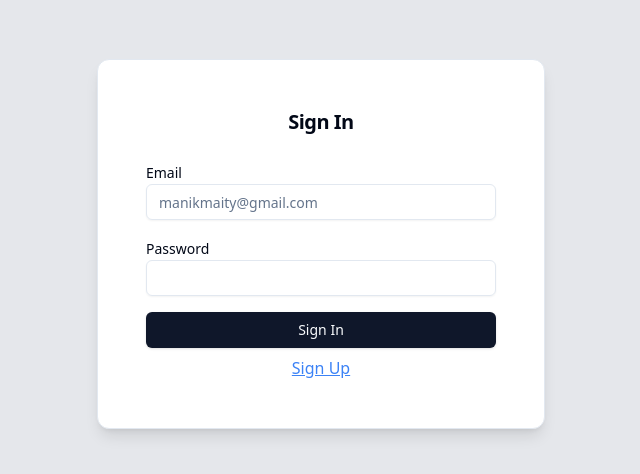
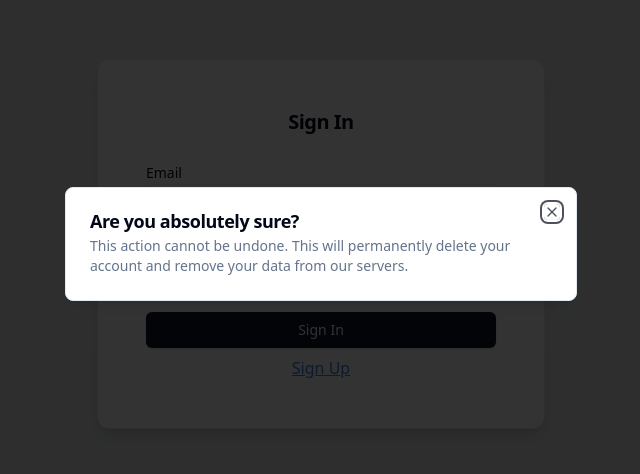
Before and after one commit to ManikMaity/Note-App, a React (Vite) app in the folder frontend/: page /signin in a window 1280 px wide. Shown: the part 156-630 px from the top of the page, without its empty margins (319-959 px from the left). Built offline with nearby package versions, Linux system fonts and the light colour scheme; no server answers.

Commit message:
Added Input bar

```diff
--- a/frontend/package.json
+++ b/frontend/package.json
@@ -10,6 +10,7 @@
     "preview": "vite preview"
   },
   "dependencies": {
+    "@radix-ui/react-dialog": "^1.1.6",
     "@radix-ui/react-label": "^2.1.2",
     "@radix-ui/react-slot": "^1.1.2",
     "@radix-ui/react-toast": "^1.2.6",
--- a/frontend/src/App.jsx
+++ b/frontend/src/App.jsx
@@ -1,6 +1,7 @@
 import { QueryClient, QueryClientProvider } from "@tanstack/react-query";
 import AppRoutes from "./pages/Routes";
 import { Toaster } from "@/components/ui/toaster"
+import ModelContainer from "./components/organisms/Models/ModelContainer";
 
 function App() {
 
@@ -9,6 +10,7 @@
   return (
     <QueryClientProvider client={queryClient}>
       <AppRoutes/>
+      <ModelContainer/>
       <Toaster/>
     </QueryClientProvider>
   )
--- /dev/null
+++ b/frontend/src/components/molecules/InputBar.jsx
@@ -0,0 +1,63 @@
+import React, { useState } from "react";
+import { Mic, Image, Pen } from "lucide-react";
+import { Input } from "../ui/input";
+import { Button } from "../ui/button";
+
+const InputBar = () => {
+  const [showTextInput, setShowTextInput] = useState(false);
+  const [isRecording, setIsRecording] = useState(false);
+  const [mediaRecorder, setMediaRecorder] = useState(null);
+  const [audioChunks, setAudioChunks] = useState([]);
+
+  // Toggle text input visibility
+  const handleTextInputClick = () => {
+    setShowTextInput(!showTextInput);
+  };
+
+  return (
+    <footer className="shadow-lg bg-gray-50 p-2 rounded-md">
+      <div className="container">
+        {showTextInput && (
+          <div className="mb-3">
+            <Input
+              type="text"
+              placeholder="Type a message..."
+              className="w-full rounded-lg border border-gray-300 focus:outline-none focus:ring-2 focus:ring-blue-500"
+            />
+          </div>
+        )}
+
+        <div className="flex items-center justify-between">
+          <div className="flex gap-2">
+            <Button
+              variant="ghost"
+              onClick={handleTextInputClick}
+              className="flex items-center"
+            >
+              <Pen size={20} />
+            </Button>
+
+            <label className="flex items-center cursor-pointer">
+              <input type="file" accept="image/*" className="hidden" />
+              <Button variant="ghost" className="flex items-center">
+                <Image size={20} />
+              </Button>
+            </label>
+          </div>
+
+          <Button
+            variant="destructive"
+            size="lg"
+            onClick={() => {}}
+            className="flex items-center rounded-full"
+          >
+            <Mic size={20} />
+            <span>Record</span>
+          </Button>
+        </div>
+      </div>
+    </footer>
+  );
+};
+
+export default InputBar;
--- a/frontend/src/components/organisms/MainLayout.jsx
+++ b/frontend/src/components/organisms/MainLayout.jsx
@@ -8,6 +8,7 @@
 import { Button } from "../ui/button";
 import { Link, useLocation } from "react-router-dom";
 import Header from "../molecules/Header";
+import InputBar from "../molecules/InputBar";
 
 const SidebarLinks = [
   {
@@ -23,10 +24,7 @@
 ];
 
 export default function MainLayout({ children }) {
-
-    const location = useLocation();
-
-
+  const location = useLocation();
 
   return (
     <ResizablePanelGroup
@@ -49,7 +47,14 @@
 
           <div className="flex flex-col gap-2 mt-4">
             {SidebarLinks.map((link, index) => (
-              <Button variant={location.pathname === link.path ? "sidebarActive" : "sidebar"} key={index} className="w-full justify-start" asChild>
+              <Button
+                variant={
+                  location.pathname === link.path ? "sidebarActive" : "sidebar"
+                }
+                key={index}
+                className="w-full justify-start"
+                asChild
+              >
                 <Link to={link.path}>
                   <link.icon />
                   <p>{link.name}</p>
@@ -62,8 +67,13 @@
 
       <ResizableHandle />
 
-      <ResizablePanel defaultSize={80} className="p-2">
-        <Header/>
+      <ResizablePanel defaultSize={80} className="p-2 relative">
+        <Header />
+        {children}
+
+        <div className="absolute bottom-0 w-full pr-4 pb-2">
+          <InputBar />
+        </div>
       </ResizablePanel>
     </ResizablePanelGroup>
   );
--- /dev/null
+++ b/frontend/src/components/organisms/Models/CreateNoteModal.jsx
@@ -0,0 +1,30 @@
+import {
+  Dialog,
+  DialogContent,
+  DialogDescription,
+  DialogHeader,
+  DialogTitle,
+} from "@/components/ui/dialog";
+import useModalStore from "@/hooks/store/modalStore";
+
+function CreateNoteModal() {
+
+    const {createNoteModalOpen, closeCreateNote} = useModalStore();
+
+
+  return (
+    <Dialog open={createNoteModalOpen} onOpenChange={() => closeCreateNote()}>
+      <DialogContent>
+        <DialogHeader>
+          <DialogTitle>Are you absolutely sure?</DialogTitle>
+          <DialogDescription>
+            This action cannot be undone. This will permanently delete your
+            account and remove your data from our servers.
+          </DialogDescription>
+        </DialogHeader>
+      </DialogContent>
+    </Dialog>
+  );
+}
+
+export default CreateNoteModal;
--- /dev/null
+++ b/frontend/src/components/organisms/Models/ModelContainer.jsx
@@ -0,0 +1,11 @@
+import CreateNoteModal from "./CreateNoteModal"
+
+function ModelContainer() {
+  return (
+    <>
+      <CreateNoteModal/>
+    </>
+  )
+}
+
+export default ModelContainer
--- /dev/null
+++ b/frontend/src/components/ui/dialog.jsx
@@ -0,0 +1,94 @@
+import * as React from "react"
+import * as DialogPrimitive from "@radix-ui/react-dialog"
+import { X } from "lucide-react"
+
+import { cn } from "@/lib/utils"
+
+const Dialog = DialogPrimitive.Root
+
+const DialogTrigger = DialogPrimitive.Trigger
+
+const DialogPortal = DialogPrimitive.Portal
+
+const DialogClose = DialogPrimitive.Close
+
+const DialogOverlay = React.forwardRef(({ className, ...props }, ref) => (
+  <DialogPrimitive.Overlay
+    ref={ref}
+    className={cn(
+      "fixed inset-0 z-50 bg-black/80  data-[state=open]:animate-in data-[state=closed]:animate-out data-[state=closed]:fade-out-0 data-[state=open]:fade-in-0",
+      className
+    )}
+    {...props} />
+))
+DialogOverlay.displayName = DialogPrimitive.Overlay.displayName
+
+const DialogContent = React.forwardRef(({ className, children, ...props }, ref) => (
+  <DialogPortal>
+    <DialogOverlay />
+    <DialogPrimitive.Content
+      ref={ref}
+      className={cn(
+        "fixed left-[50%] top-[50%] z-50 grid w-full max-w-lg translate-x-[-50%] translate-y-[-50%] gap-4 border bg-background p-6 shadow-lg duration-200 data-[state=open]:animate-in data-[state=closed]:animate-out data-[state=closed]:fade-out-0 data-[state=open]:fade-in-0 data-[state=closed]:zoom-out-95 data-[state=open]:zoom-in-95 data-[state=closed]:slide-out-to-left-1/2 data-[state=closed]:slide-out-to-top-[48%] data-[state=open]:slide-in-from-left-1/2 data-[state=open]:slide-in-from-top-[48%] sm:rounded-lg",
+        className
+      )}
+      {...props}>
+      {children}
+      <DialogPrimitive.Close
+        className="absolute right-4 top-4 rounded-sm opacity-70 ring-offset-background transition-opacity hover:opacity-100 focus:outline-none focus:ring-2 focus:ring-ring focus:ring-offset-2 disabled:pointer-events-none data-[state=open]:bg-accent data-[state=open]:text-muted-foreground">
+        <X className="h-4 w-4" />
+        <span className="sr-only">Close</span>
+      </DialogPrimitive.Close>
+    </DialogPrimitive.Content>
+  </DialogPortal>
+))
+DialogContent.displayName = DialogPrimitive.Content.displayName
+
+const DialogHeader = ({
+  className,
+  ...props
+}) => (
+  <div
+    className={cn("flex flex-col space-y-1.5 text-center sm:text-left", className)}
+    {...props} />
+)
+DialogHeader.displayName = "DialogHeader"
+
+const DialogFooter = ({
+  className,
+  ...props
+}) => (
+  <div
+    className={cn("flex flex-col-reverse sm:flex-row sm:justify-end sm:space-x-2", className)}
+    {...props} />
+)
+DialogFooter.displayName = "DialogFooter"
+
+const DialogTitle = React.forwardRef(({ className, ...props }, ref) => (
+  <DialogPrimitive.Title
+    ref={ref}
+    className={cn("text-lg font-semibold leading-none tracking-tight", className)}
+    {...props} />
+))
+DialogTitle.displayName = DialogPrimitive.Title.displayName
+
+const DialogDescription = React.forwardRef(({ className, ...props }, ref) => (
+  <DialogPrimitive.Description
+    ref={ref}
+    className={cn("text-sm text-muted-foreground", className)}
+    {...props} />
+))
+DialogDescription.displayName = DialogPrimitive.Description.displayName
+
+export {
+  Dialog,
+  DialogPortal,
+  DialogOverlay,
+  DialogTrigger,
+  DialogClose,
+  DialogContent,
+  DialogHeader,
+  DialogFooter,
+  DialogTitle,
+  DialogDescription,
+}
--- /dev/null
+++ b/frontend/src/hooks/store/modalStore.js
@@ -0,0 +1,12 @@
+import { create } from 'zustand';
+
+const useModalStore = create((set) => ({
+  createNoteModalOpen: true,
+
+  openCreateNote: () => set({ createNoteModalOpen: true }),
+  closeCreateNote: () => set({ createNoteModalOpen: false }),
+
+}));
+
+
+export default useModalStore;
```
Also changed, not shown: 1 other file (tests, documents, lock files or other folders).
